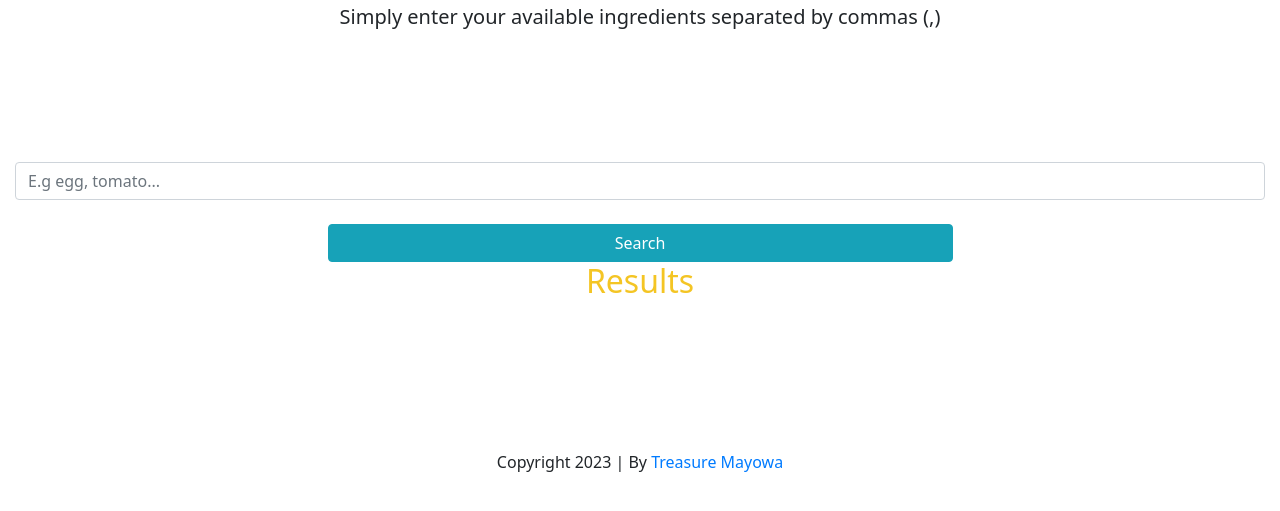
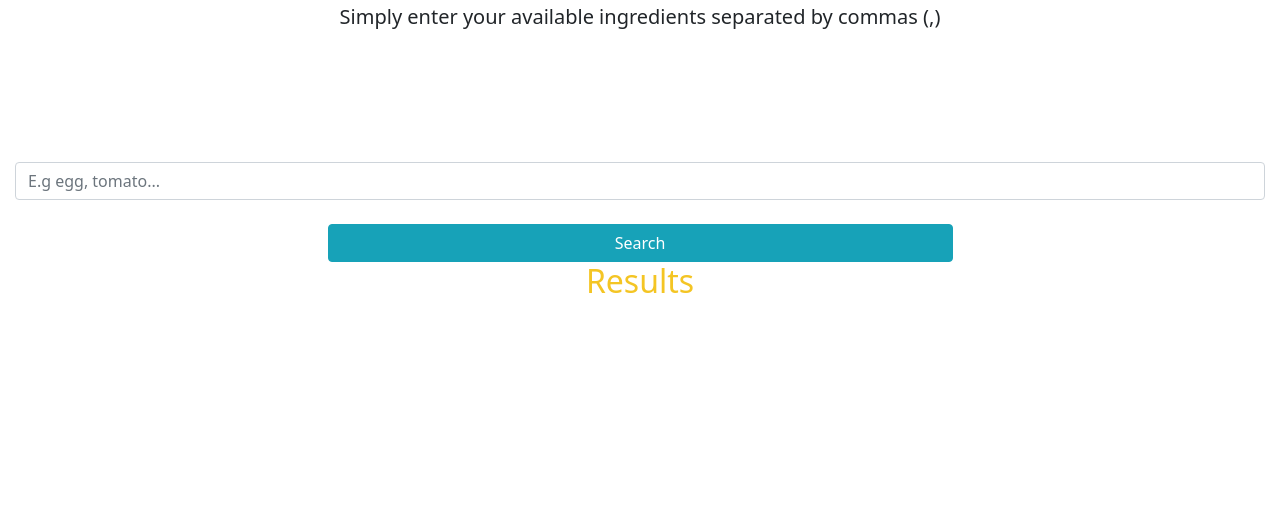
Before and after one commit to Akshithakommmineni/project, a plain HTML site: page index.html in a window 1280 px wide. Shown: the part 97-608 px from the top of the page. Drawn offline with nearby package versions, Linux system fonts and the light colour scheme.

Commit message:
Update index.html

```diff
--- a/index.html
+++ b/index.html
@@ -58,9 +58,7 @@
         </div>
     </div>
 
-    <footer style="text-align:center; padding-top:11%;">
-        <p>Copyright 2023 | By <a href="https://linkedin.com/in/treasure-mayowa/">Treasure Mayowa</a></p>
-    </footer>
+
 
     <script src="recipe.js"></script>
     <script src="https://code.jquery.com/jquery-3.2.1.slim.min.js" integrity="sha384-KJ3o2DKtIkvYIK3UENzmM7KCkRr/rE9/Qpg6aAZGJwFDMVNA/GpGFF93hXpG5KkN" crossorigin="anonymous"></script>
```
